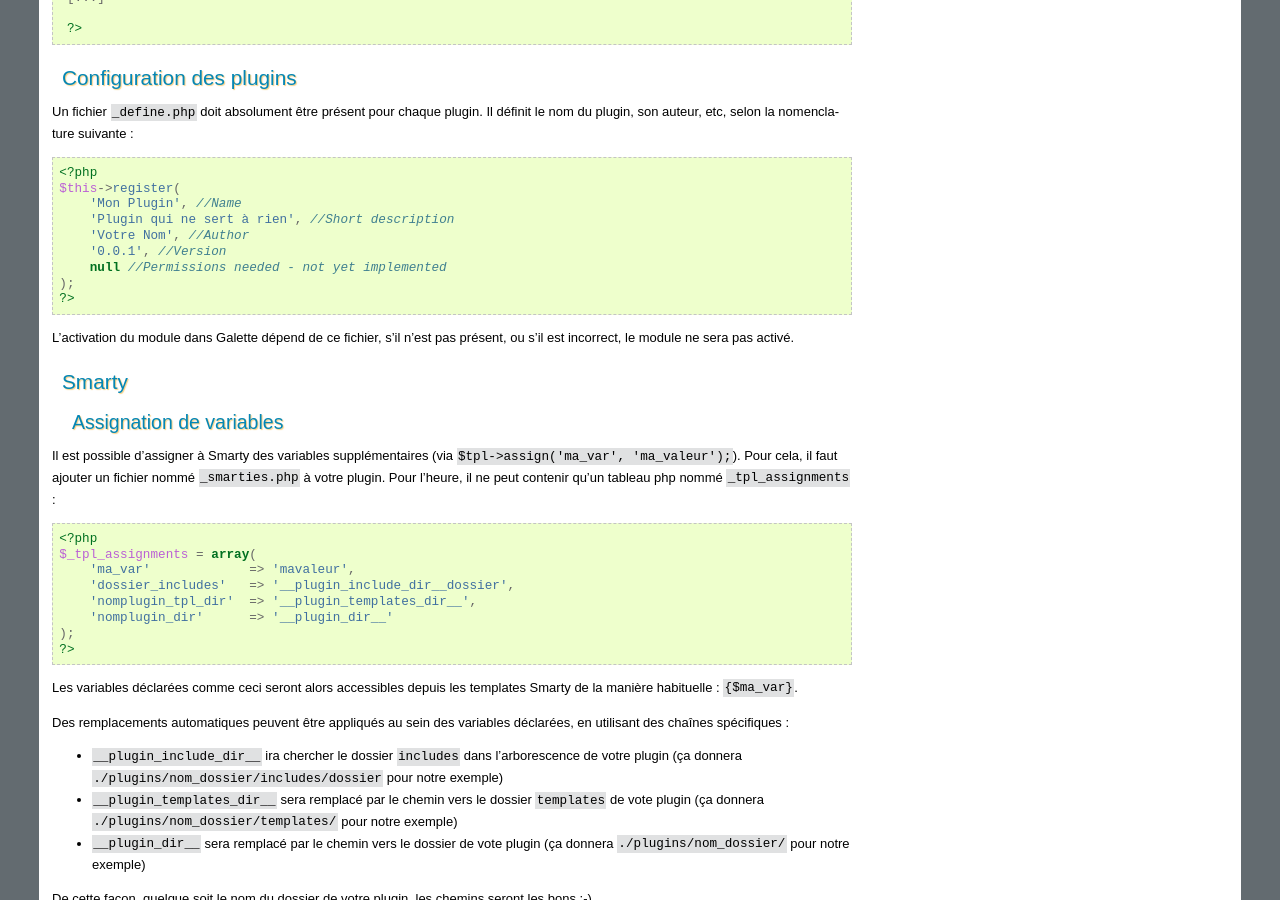
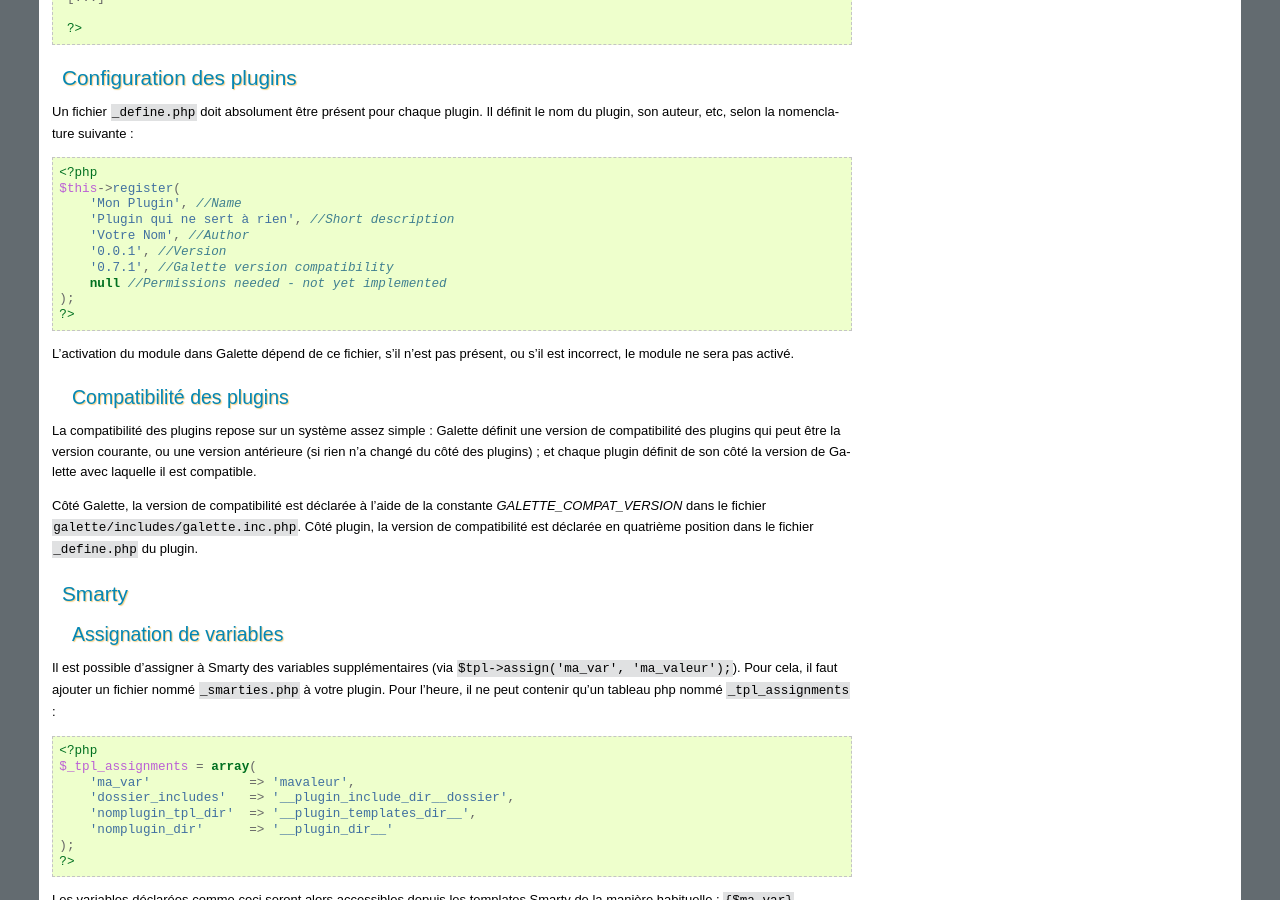
Before and after one commit to galette/galettedoc, a Sphinx documentation site: the page built from source/development/plugins.rst, in a window 1280 px wide and 900 px high, scrolled down 1297 px. Built offline with Sphinx 7.4.7, drawn with Linux system fonts in a browser that asks for light colours; some of the changed text lies outside the part shown.

Commit message:
Documentation de la compatibilité des plugins ; refs #243

```diff
--- a/source/development/plugins.rst
+++ b/source/development/plugins.rst
@@ -87,11 +87,22 @@
        'Plugin qui ne sert à rien', //Short description
        'Votre Nom', //Author
        '0.0.1', //Version
+       '0.7.1', //Galette version compatibility
        null //Permissions needed - not yet implemented
    );
    ?>
 
 L'activation du module dans Galette dépend de ce fichier, s'il n'est pas présent, ou s'il est incorrect, le module ne sera pas activé.
+
+.. since: 0.7.1
+
+Compatibilité des plugins
+-------------------------
+
+La compatibilité des plugins repose sur un système assez simple : Galette définit une version de compatibilité des plugins qui peut être la version courante, ou une version antérieure (si rien n'a changé du côté des plugins) ; et chaque plugin définit de son côté la version de Galette avec laquelle il est compatible.
+
+Côté Galette, la version de compatibilité est déclarée à l'aide de la constante `GALETTE_COMPAT_VERSION` dans le fichier ``galette/includes/galette.inc.php``.
+Côté plugin, la version de compatibilité est déclarée en quatrième position dans le fichier ``_define.php`` du plugin.
 
 Smarty
 ======
--- a/source/plugins/index.rst
+++ b/source/plugins/index.rst
@@ -11,6 +11,11 @@
 ====================
 
 Au cours du développement de Galette 0.7, un système de plugins a été ajouté, dans le but d'étendre les fonctionnalités de Galette dans certains cas particuliers, tout en évitant « d'encombrer » l'application principale.
+
+.. since: 0.7.1
+.. note::
+
+   Depuis Galette 0.7.1, un système de compatibilité des plugins a été mis en place. Les plugins non compatibles seront automatiquement désactivés. Il faut dans ce cas envisager de passer à la version supérieure du plugin.
 
 Chaque plugin est en fait un simple dossier qui doit être placé dans le dossier ``{galette}/plugins/``. La présence de certains fichiers dans le plugin permet à Galette de savoir que faire :
 
```
